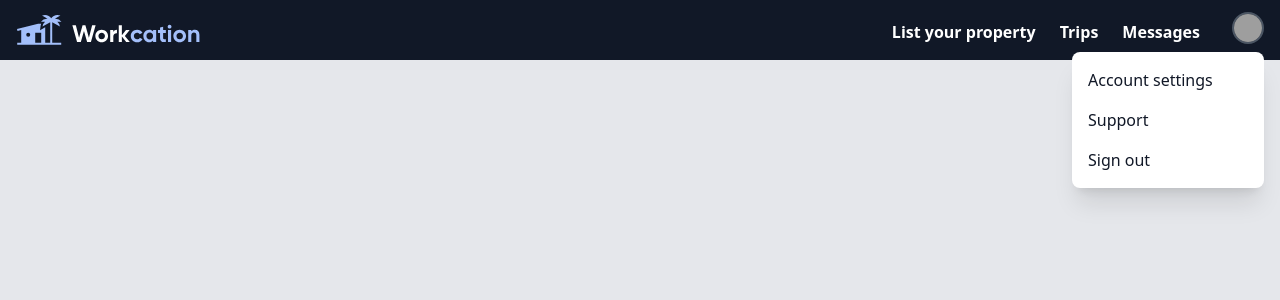
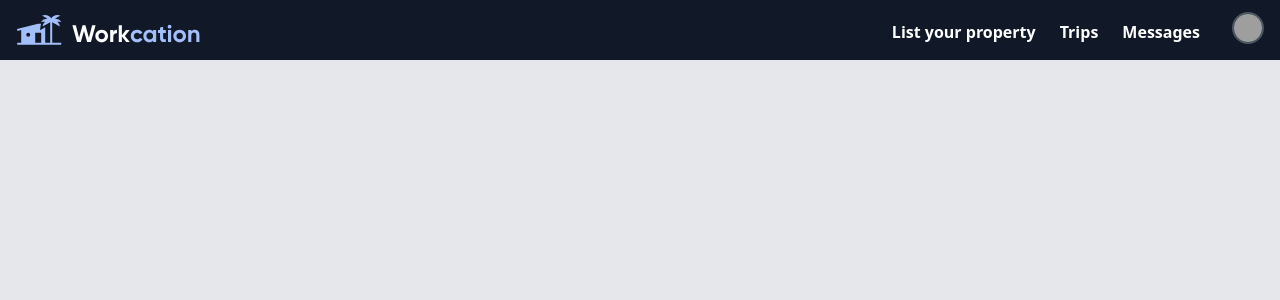
Before and after one commit to reyesprince31/design-navbar-tailwindcss, a React (Vite) app: page / in a window 1280 px wide. Shown: the top 300 px of the page. Built offline with nearby package versions, Linux system fonts and the light colour scheme; grey boxes are pictures that could not be loaded.

Commit message:
make a dropdown modal interactive

```diff
--- /dev/null
+++ b/src/components/AccDropdownList.jsx
@@ -0,0 +1,23 @@
+function AccDropdownList() {
+  return (
+    <div className="bg-white rounded-lg py-2 w-48 mt-2 shadow-xl absolute right-0">
+      <a
+        className="block px-4 py-2 hover:bg-indigo-500 hover:text-white"
+        href="#">
+        Account settings
+      </a>
+      <a
+        className="block px-4 py-2 hover:bg-indigo-500 hover:text-white"
+        href="#">
+        Support
+      </a>
+      <a
+        className="block px-4 py-2 hover:bg-indigo-500 hover:text-white"
+        href="#">
+        Sign out
+      </a>
+    </div>
+  );
+}
+
+export default AccDropdownList;
--- a/src/components/AccountDropdown.jsx
+++ b/src/components/AccountDropdown.jsx
@@ -1,30 +1,48 @@
+import { useEffect, useState } from "react";
+import AccDropdownList from "./AccDropdownList";
+
 function AccountDropdown() {
+  const [isOpen, setIsOpen] = useState(false);
+
+  useEffect(() => {
+    function handleEscape(e) {
+      if (e.key === "Escape") {
+        setIsOpen(false);
+      }
+    }
+
+    document.addEventListener("keydown", handleEscape);
+
+    return () => {
+      document.removeEventListener("keydown", handleEscape);
+    };
+  }, []);
+
+  function toggleDropdown() {
+    setIsOpen(!isOpen);
+  }
+
   return (
     <div className="relative ml-6">
-      <button className="block h-8 w-8 rounded-full overflow-hidden border-2 border-gray-600">
+      <button
+        onClick={toggleDropdown}
+        className="relative z-10 block h-8 w-8 rounded-full overflow-hidden border-2 border-gray-600 focus:border-white">
         <img
           className="h-full w-full object-cover"
           src="https://images.unsplash.com/photo-1487412720507-e7ab37603c6f?ixlib=rb-1.2.1&ixid=eyJhcHBfaWQiOjEyMDd9&auto=format&fit=crop&w=256&q=80"
           alt="Your avatar"
         />
       </button>
-      <div className="bg-white rounded-lg py-2 w-48 mt-2 shadow-xl absolute right-0">
-        <a
-          className="block px-4 py-2 hover:bg-indigo-500 hover:text-white"
-          href="#">
-          Account settings
-        </a>
-        <a
-          className="block px-4 py-2 hover:bg-indigo-500 hover:text-white"
-          href="#">
-          Support
-        </a>
-        <a
-          className="block px-4 py-2 hover:bg-indigo-500 hover:text-white"
-          href="#">
-          Sign out
-        </a>
-      </div>
+
+      {isOpen && (
+        <>
+          <button
+            tabIndex="-1"
+            onClick={toggleDropdown}
+            className="fixed inset-0 h-full w-full bg-black opacity-50 cursor-default"></button>
+          <AccDropdownList />
+        </>
+      )}
     </div>
   );
 }
```
